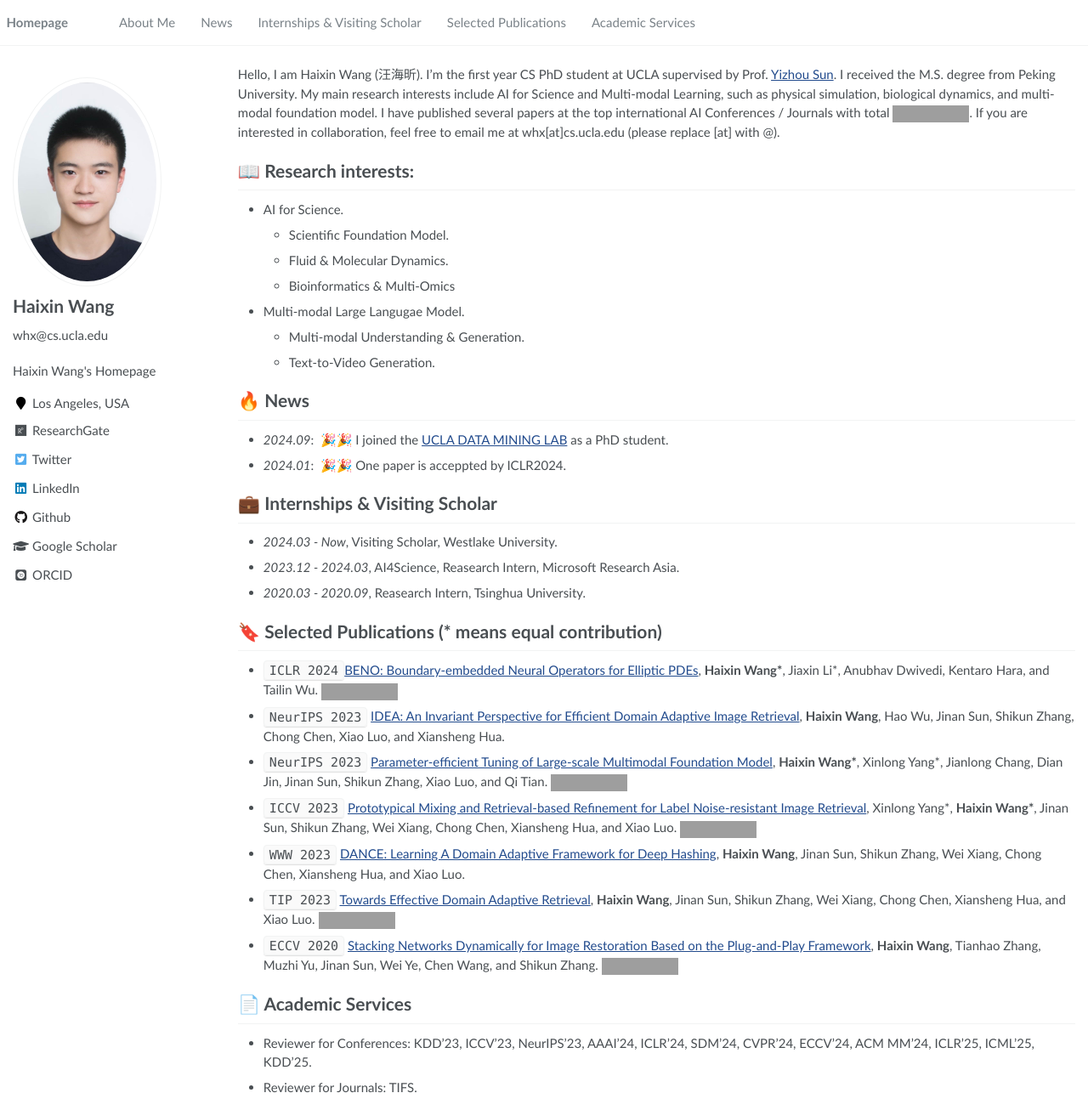
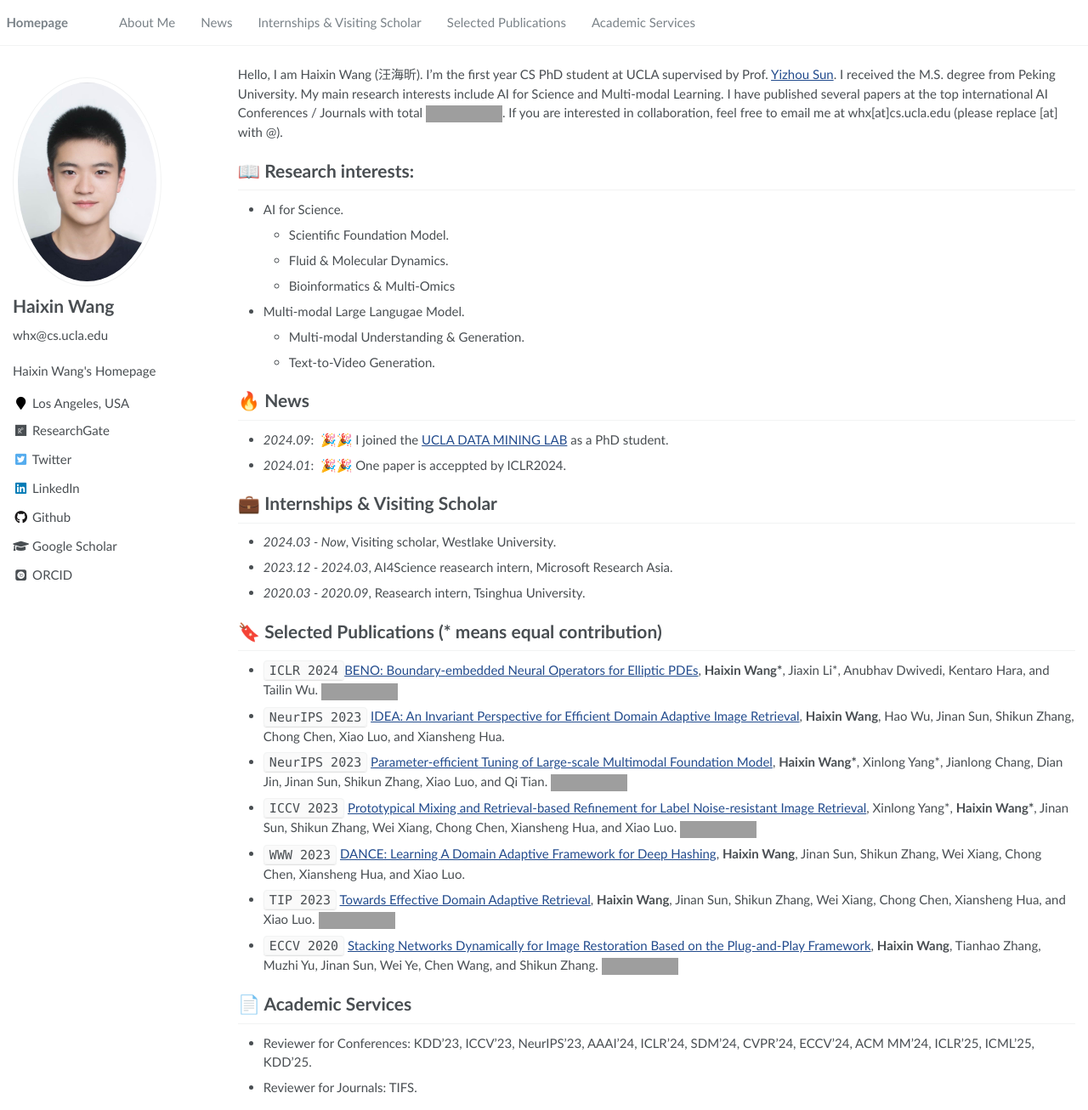
Before and after one commit to WillDreamer/WillDreamer.github.io, a Jekyll site: the page built from _pages/about.md, in a window 1280 px wide and 1306 px high. Shown: the whole window at 85% size. Built offline with Jekyll 4.4.1, drawn with Linux system fonts in a browser that asks for light colours; some web fonts are replaced; grey boxes are pictures that could not be loaded.

Commit message:
Update about.md

```diff
--- a/_pages/about.md
+++ b/_pages/about.md
@@ -17,7 +17,7 @@ redirect_from:
 
 <span class='anchor' id='about-me'></span>
 
-Hello, I am Haixin Wang (汪海昕). I'm the first year CS PhD student at UCLA supervised by Prof. <a href="https://web.cs.ucla.edu/~yzsun/">Yizhou Sun</a>. I received the M.S. degree from Peking University. My main research interests include AI for Science and Multi-modal Learning, such as physical simulation, biological dynamics, and multi-modal foundation model. I have published several papers at the top international AI Conferences / Journals with total <a href='https://scholar.google.com/citations?user=RGZUJOkAAAAJ'><img src="https://img.shields.io/endpoint?url={{ url | url_encode }}&logo=Google%20Scholar&labelColor=f6f6f6&color=9cf&style=flat&label=google citations"></a>. If you are interested in collaboration, feel free to email me at whx[at]cs.ucla.edu (please replace [at] with @).
+Hello, I am Haixin Wang (汪海昕). I'm the first year CS PhD student at UCLA supervised by Prof. <a href="https://web.cs.ucla.edu/~yzsun/">Yizhou Sun</a>. I received the M.S. degree from Peking University. My main research interests include AI for Science and Multi-modal Learning. I have published several papers at the top international AI Conferences / Journals with total <a href='https://scholar.google.com/citations?user=RGZUJOkAAAAJ'><img src="https://img.shields.io/endpoint?url={{ url | url_encode }}&logo=Google%20Scholar&labelColor=f6f6f6&color=9cf&style=flat&label=google citations"></a>. If you are interested in collaboration, feel free to email me at whx[at]cs.ucla.edu (please replace [at] with @).
 
 # 📖 Research interests:
 - AI for Science.
@@ -34,9 +34,9 @@ Hello, I am Haixin Wang (汪海昕). I'm the first year CS PhD student at UCLA s
 
 
 # 💼 Internships &amp; Visiting Scholar
-- *2024.03 - Now*, Visiting Scholar, Westlake University.
-- *2023.12 - 2024.03*, AI4Science, Reasearch Intern, Microsoft Research Asia.
-- *2020.03 - 2020.09*, Reasearch Intern, Tsinghua University.
+- *2024.03 - Now*, Visiting scholar, Westlake University.
+- *2023.12 - 2024.03*, AI4Science reasearch intern, Microsoft Research Asia.
+- *2020.03 - 2020.09*, Reasearch intern, Tsinghua University.
 
 # 🔖 Selected Publications (* means equal contribution)
 - ``ICLR 2024``[BENO: Boundary-embedded Neural Operators for Elliptic PDEs](https://openreview.net/forum?id=ZZTkLDRmkg&referrer=%5BAuthor%20Console%5D(%2Fgroup%3Fid%3DICLR.cc%2F2024%2FConference%2FAuthors%23your-submissions)), **Haixin Wang\***, Jiaxin Li\*, Anubhav Dwivedi, Kentaro Hara, and Tailin Wu. [![](https://img.shields.io/github/stars/AI4Science-WestlakeU/beno?style=social&label=Code+Stars)](https://github.com/AI4Science-WestlakeU/beno)
```
